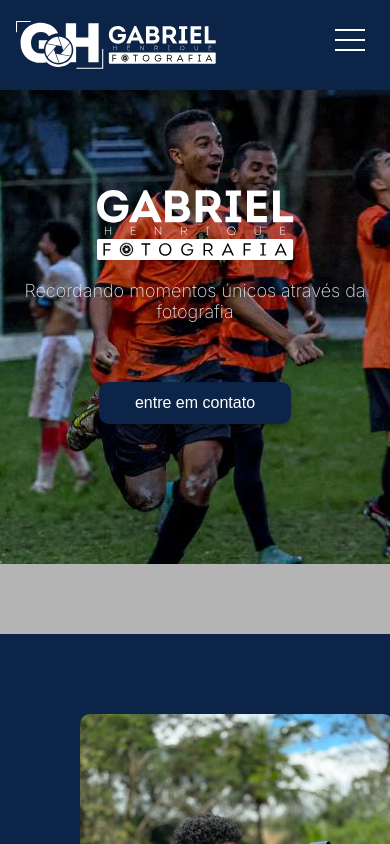
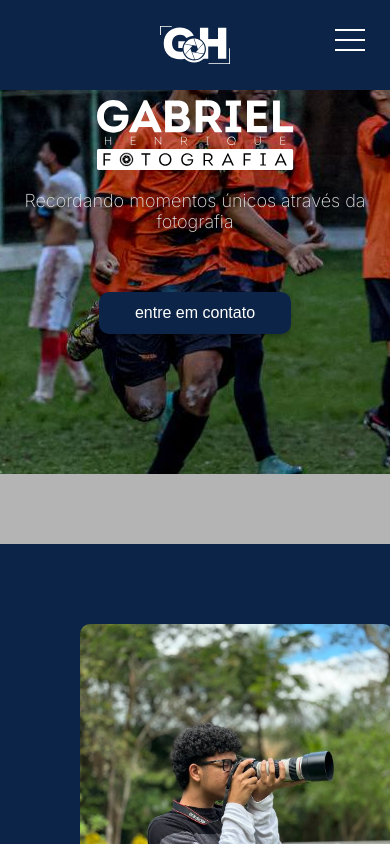
Before and after one commit to Thierrycast/gabriel-portfolio, a Next.js app: page / in a window 390 px wide. Shown: the top 844 px of the page. Built offline with nearby package versions, Linux system fonts and the light colour scheme.

Commit message:
style: aplicando responsividade ao header

```diff
--- a/package.json
+++ b/package.json
@@ -20,6 +20,7 @@
     "react-burger-menu": "^3.0.9",
     "react-dom": "18.2.0",
     "react-icons": "^4.11.0",
+    "react-responsive": "^9.0.2",
     "typescript": "5.2.2"
   },
   "devDependencies": {
--- a/src/components/Header/Header.module.scss
+++ b/src/components/Header/Header.module.scss
@@ -3,6 +3,10 @@
     height: 9rem;
 
     padding: 0 6rem;
+
+    position: fixed;
+    top: 0;
+    left: 0;
 
     display: flex;
     justify-content: space-between;
@@ -37,10 +41,15 @@
     display: none;
 }
 
-@media (max-width: 768px) {
+@media (max-width: 800px) {
 
     .header{
         padding: 0 1.6rem;
+       justify-content: center;
+
+        img{
+            width: 7rem;
+          }
 
         ul{
             display: none;
--- a/src/components/Header/index.tsx
+++ b/src/components/Header/index.tsx
@@ -3,21 +3,24 @@ import styles from './Header.module.scss'
 import ButtonMenu from './buttonMenu/index'
 import Sidebar from  '../Sidebar'
 import { useState } from 'react';
+import {useMediaQuery} from 'react-responsive'
 
 
 
 
 export default function Header() {
   const [isOpen, setIsOpen] = useState<boolean>(false)
-  console.log(isOpen);
-
-
-  const showSidebar = () => setIsOpen(!isOpen)
-
+  const isSmallScreen = useMediaQuery({ maxWidth: 800 });
 
     return(
         <header className={styles.header} >
-            <img src="/svgs/logo1.svg" alt="logo" />
+            {
+                !isSmallScreen ? (
+                    <img src="/svgs/logo1.svg" alt="logo" />
+                ):(
+                    <img src="/svgs/logomobile.svg" alt="logo" />
+                )
+            }
 
             <ul>
                 <li><a href="/">Início</a></li>
```
Also changed, not shown: public/svgs/logomobile.svg (added), 1 other file (tests, documents, lock files or other folders).
